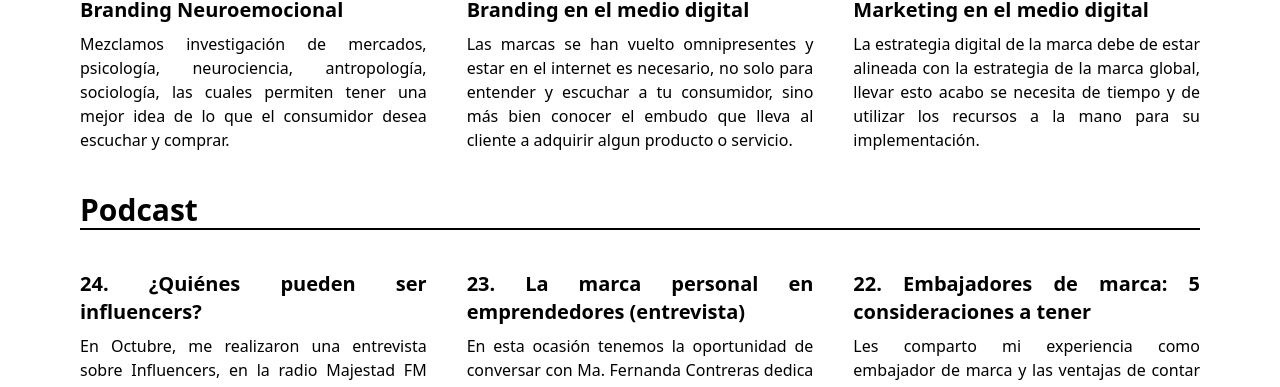
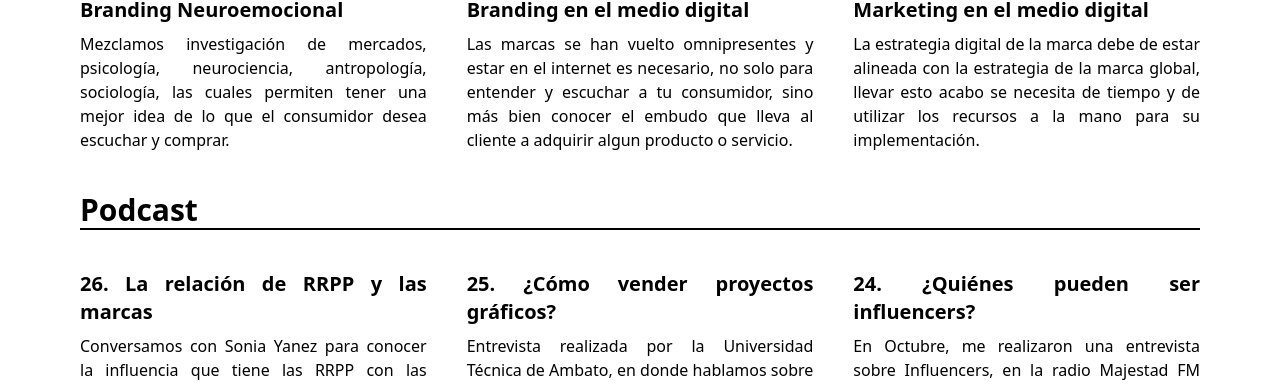
Before and after one commit to seosemec/hablemosdemarcas-homepage, a website built with Vite: page src/index.pug in a window 1280 px wide. Shown: the part 1287-1674 px from the top of the page. Built offline with nearby package versions, Linux system fonts and the light colour scheme.

Commit message:
update podcasts

```diff
--- a/src/index.pug
+++ b/src/index.pug
@@ -114,25 +114,25 @@ html(lang="es")
       h3.section__tille Podcast
       .podcasts__preview__list
         .podcast_preview
-          .podcast_tittle 24. ¿Quiénes pueden ser influencers?
-          .podcast_description En Octubre, me realizaron una entrevista sobre Influencers, en la radio Majestad FM 89.7, junto a Ximena Aulestia y Juan Reece.
-          a(href="https://open.spotify.com/episode/11G4AybOLsYyS4LdwgAypl", aria-label="Escuchar Podcast").podcast_button
+          .podcast_tittle 26. La relación de RRPP y las marcas
+          .podcast_description Conversamos con Sonia Yanez para conocer la influencia que tiene las RRPP con las marcas.
+          a(href="https://open.spotify.com/episode/5VQTDFzhpz3eW6HXkaIeTV", aria-label="Escuchar Podcast").podcast_button
             span Escuchar
             svg(xmlns='http://www.w3.org/2000/svg', height='24px', viewbox='0 0 24 24', width='24px', fill='#000000')
               path(d='M0 0h24v24H0V0z', fill='none')
               path(d='M12 2C6.48 2 2 6.48 2 12s4.48 10 10 10 10-4.48 10-10S17.52 2 12 2zm-2 14.5v-9l6 4.5-6 4.5z')
         .podcast_preview
-          .podcast_tittle 23. La marca personal en emprendedores (entrevista)
-          .podcast_description En esta ocasión tenemos la oportunidad de conversar con Ma. Fernanda Contreras dedica al tema de la marca personal en el Ecuador.
-          a(href="https://open.spotify.com/episode/4tXkZGMXhDraTVQ4PTE1uw", aria-label="Escuchar Podcast").podcast_button
+          .podcast_tittle 25. ¿Cómo vender proyectos gráficos?
+          .podcast_description Entrevista realizada por la Universidad Técnica de Ambato, en donde hablamos sobre ¿Cómo vender un proyecto gráfico?.
+          a(href="https://open.spotify.com/episode/3kf9eCkOxwVxle4ksNSAGg", aria-label="Escuchar Podcast").podcast_button
             span Escuchar
             svg(xmlns='http://www.w3.org/2000/svg', height='24px', viewbox='0 0 24 24', width='24px', fill='#000000')
               path(d='M0 0h24v24H0V0z', fill='none')
               path(d='M12 2C6.48 2 2 6.48 2 12s4.48 10 10 10 10-4.48 10-10S17.52 2 12 2zm-2 14.5v-9l6 4.5-6 4.5z')
         .podcast_preview
-          .podcast_tittle 22. Embajadores de marca: 5 consideraciones a tener
-          .podcast_description Les comparto mi experiencia como embajador de marca y las ventajas de contar con ellos dentro de tu emprendimiento. Mayor información visita: www.hablemosdemarcas.com
-          a(href="https://open.spotify.com/episode/3SVdN3A5KEsz8neYsGikyk", aria-label="Escuchar Podcast").podcast_button
+          .podcast_tittle 24. ¿Quiénes pueden ser influencers?
+          .podcast_description En Octubre, me realizaron una entrevista sobre Influencers, en la radio Majestad FM 89.7, junto a Ximena Aulestia y Juan Reece.
+          a(href="https://open.spotify.com/episode/11G4AybOLsYyS4LdwgAypl", aria-label="Escuchar Podcast").podcast_button
             span Escuchar
             svg(xmlns='http://www.w3.org/2000/svg', height='24px', viewbox='0 0 24 24', width='24px', fill='#000000')
               path(d='M0 0h24v24H0V0z', fill='none')
```
Also changed, not shown: build/_dist/index.html.
